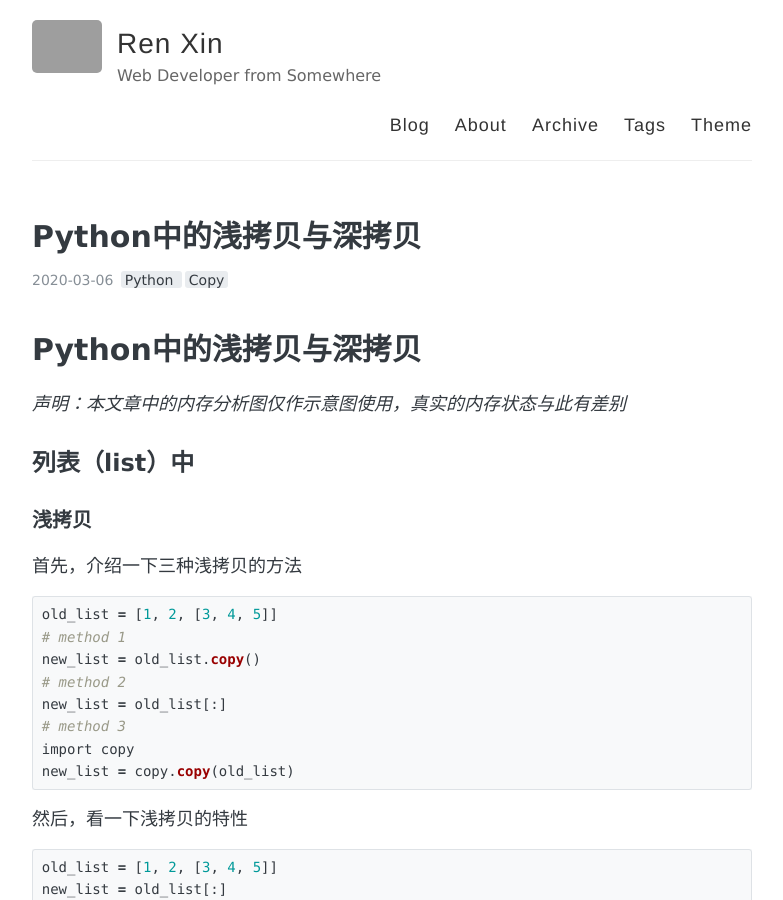
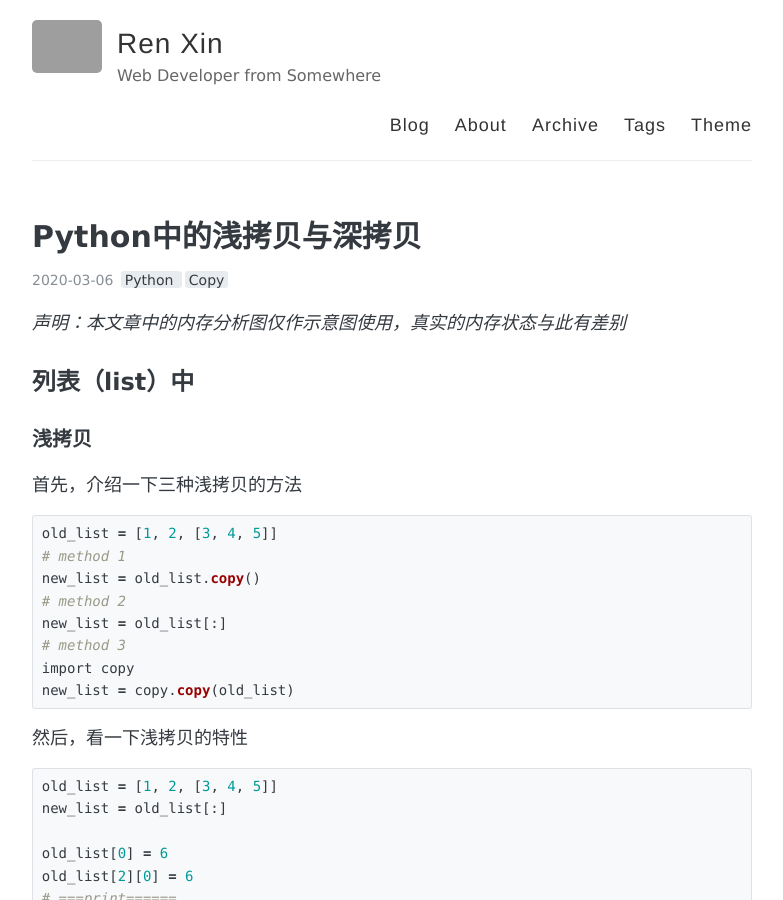
Before and after one commit to aacirq/aacirq.github.io, a Jekyll site: the page built from _posts/2020-03-06-python_copy.md, in a window 1280 px wide and 900 px high. Shown: the whole window, without its empty margins (248-1031 px from the left). Built offline with Jekyll 4.4.1, drawn with Linux system fonts in a browser that asks for light colours; grey boxes are pictures that could not be loaded.

Commit message:
mini changes to python_copy.md

```diff
--- a/_posts/2020-03-06-python_copy.md
+++ b/_posts/2020-03-06-python_copy.md
@@ -4,8 +4,6 @@ title: "Python中的浅拷贝与深拷贝"
 tags: [Python, Copy]
 comments: true
 ---
-
-# Python中的浅拷贝与深拷贝
 
 *声明：本文章中的内存分析图仅作示意图使用，真实的内存状态与此有差别*
 
```
